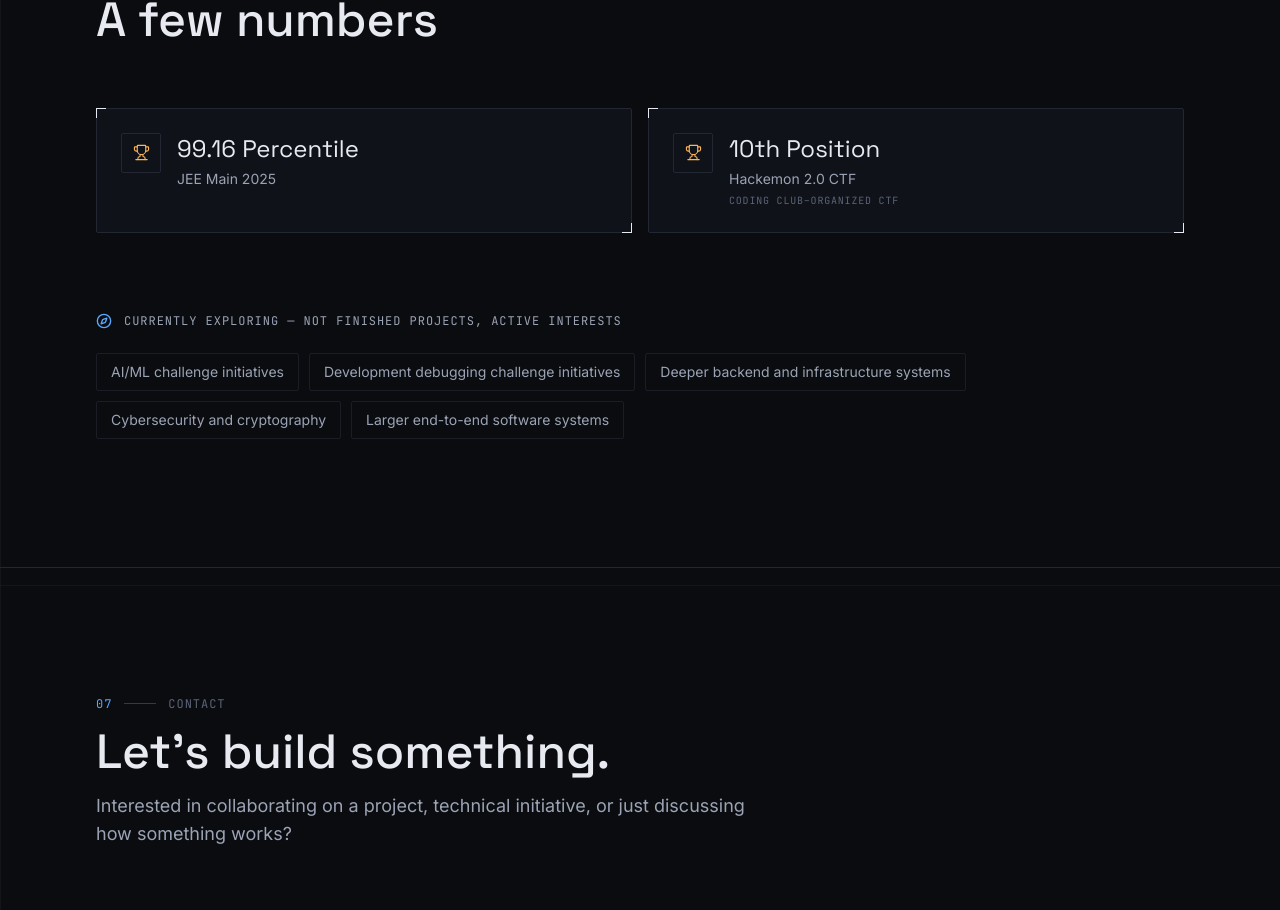
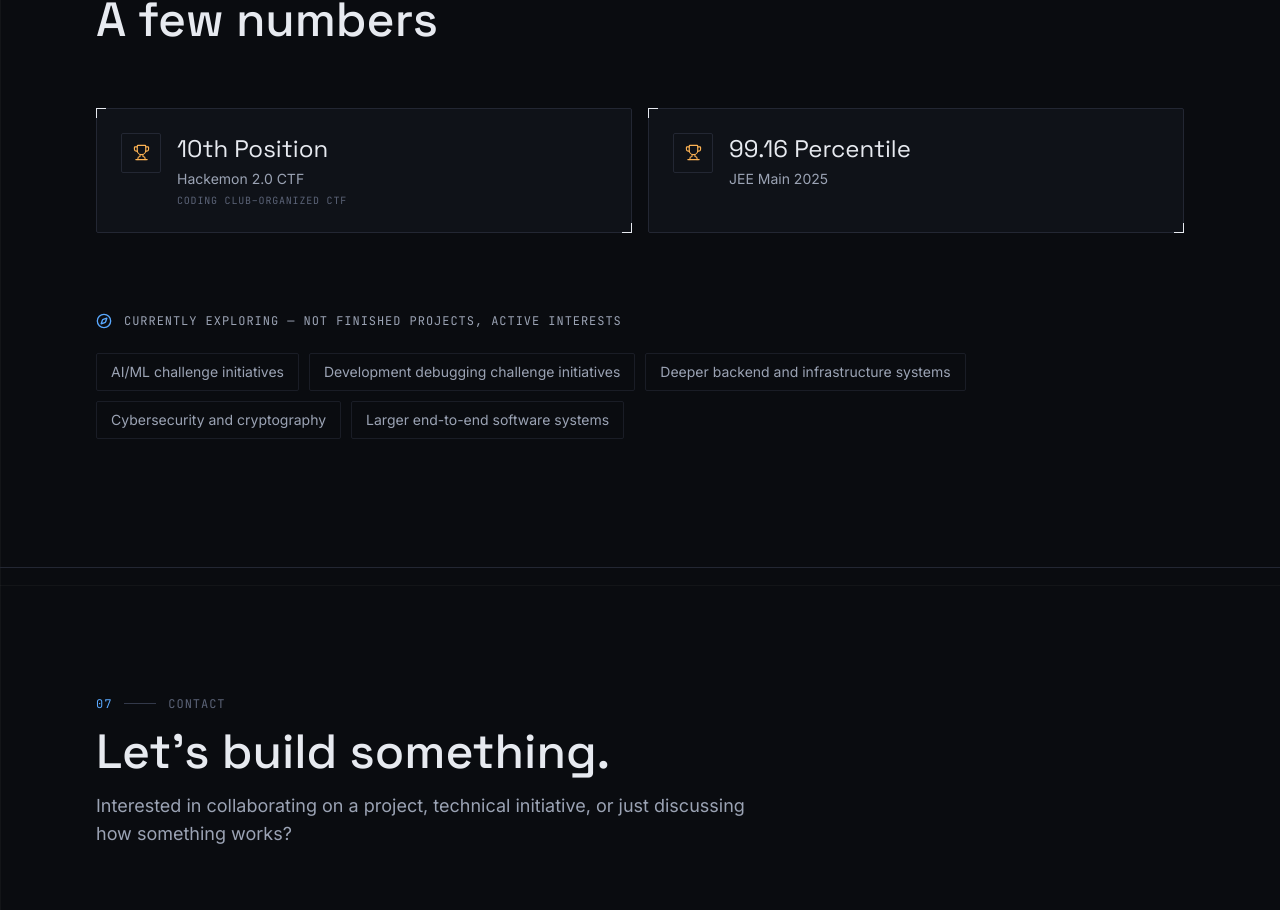
Before and after one commit to snk189/satyendra_portfolio, a React (Vite) app: page / in a window 1280 px wide. Shown: the part 6615-7525 px from the top of the page. Built offline with nearby package versions, Linux system fonts and the light colour scheme.

Commit message:
Reorder achievements and add JEE Main 2025

```diff
--- a/src/data/achievements.ts
+++ b/src/data/achievements.ts
@@ -6,13 +6,13 @@ export interface Achievement {
 
 export const achievements: Achievement[] = [
   {
-    title: "JEE Main 2025",
-    result: "99.16 Percentile",
-  },
-  {
     title: "Hackemon 2.0 CTF",
     result: "10th Position",
     note: "Coding Club–organized CTF",
+  },
+  {
+    title: "JEE Main 2025",
+    result: "99.16 Percentile",
   },
 ];
 
```
